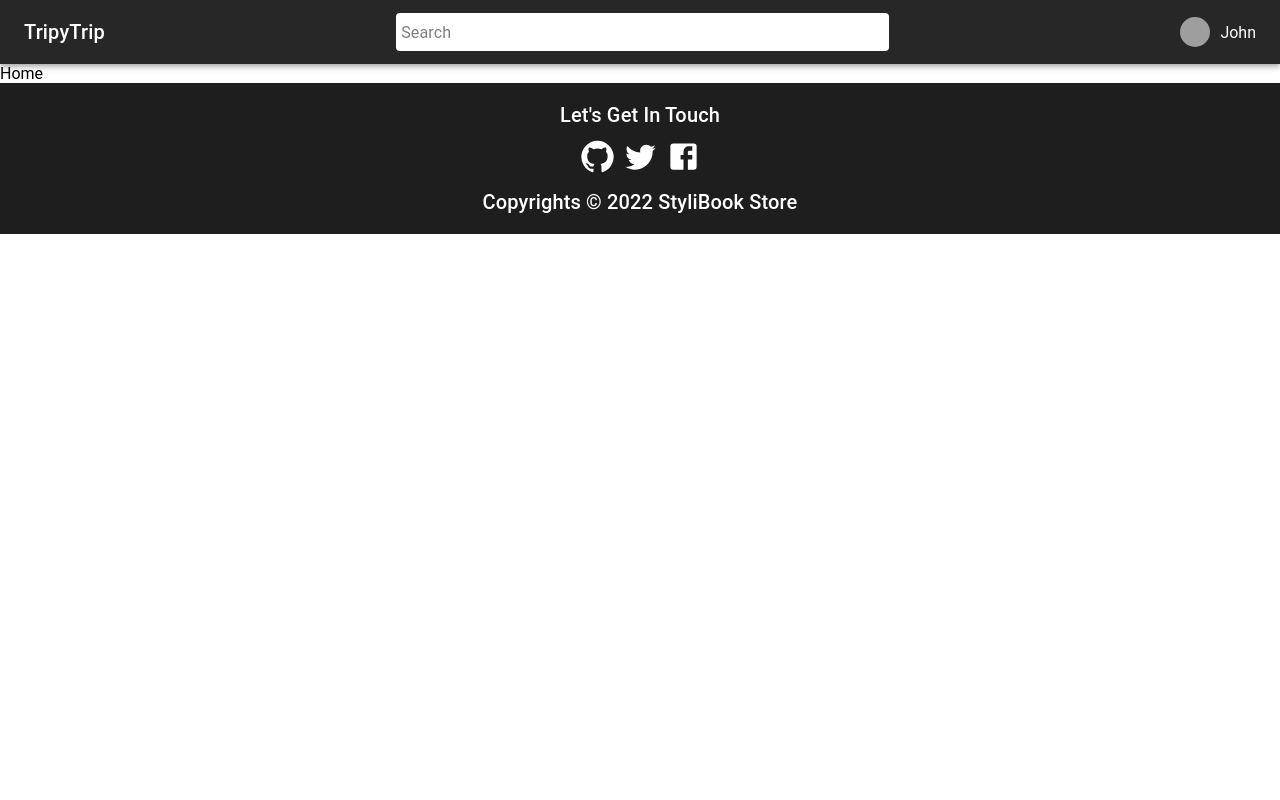
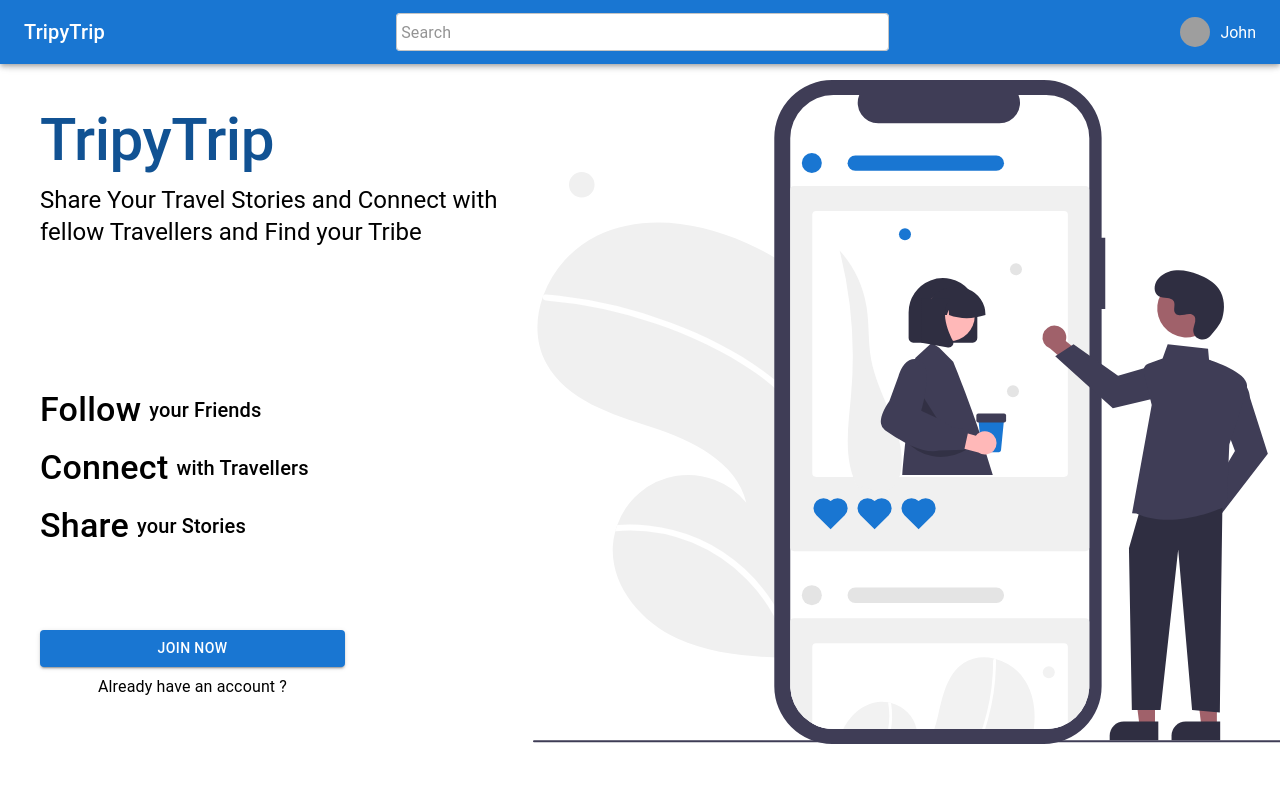
Before and after one commit to Ash-D23/social-media-app, a React (Create React App) app: page / in a window 1280 px wide. Shown: the top 800 px of the page. Built offline with nearby package versions, Linux system fonts and the light colour scheme; grey boxes are pictures that could not be loaded; the HTML template or start-up script is replaced by a standard one.

Commit message:
feat: added Home Page

```diff
--- a/src/App.js
+++ b/src/App.js
@@ -8,7 +8,7 @@ import { getDesignTokens } from "./Utilities/theme";
 import { useState } from "react";
 
 function App() {
-  const [mode, setMode] = useState("dark");
+  const [mode, setMode] = useState("light");
   const darkTheme = createTheme(getDesignTokens(mode))
 
   return (
--- a/src/Components/Footer/styles.js
+++ b/src/Components/Footer/styles.js
@@ -1,7 +1,6 @@
 import { Box, styled } from "@mui/material";
-
 
 export const FooterContainer = styled(Box)(({ theme }) => ({
     backgroundColor: theme.palette.secondary.main,
-    backgroundImage: `linear-gradient(rgba(255, 255, 255, 0.05), rgba(255, 255, 255, 0.05))`
+    backgroundImage: 'linear-gradient(rgba(255, 255, 255, 0.05), rgba(255, 255, 255, 0.05))'
 }));
--- a/src/Pages/Home/Home.jsx
+++ b/src/Pages/Home/Home.jsx
@@ -1,8 +1,77 @@
-import React from 'react'
+import { Box, Button, Grid, Typography } from '@mui/material'
+import React from 'react';
+import {AboutContainer, StyledPara} from './styles'
 
 function Home() {
   return (
-    <div>Home</div>
+    <Box sx={{ height: { sm: 'auto', md: '94vh'}}}>
+      <Grid container sx={{height: '100%'}}>
+        <Grid item sm={12} md={5}>
+          <AboutContainer>
+            <Box p={3} sx={{ height: '40%'}}>
+              <Typography mt={2} sx={{fontWeight: 500}} variant="h2" color="secondary.dark">
+                TripyTrip
+              </Typography>
+              <Typography mt={1} variant="h5">
+                Share Your Travel Stories and Connect with fellow Travellers and Find your Tribe
+              </Typography>
+            </Box>
+            <Box p={3} sx={{ height: '30%'}}>
+              <StyledPara>
+                <Typography mr={1} sx={{ fontWeight: 500}} variant="h4" >
+                  Follow
+                </Typography>
+                <Typography variant="h6" >
+                  your Friends
+                </Typography>
+              </StyledPara>
+              <StyledPara>
+                <Typography mr={1} sx={{ fontWeight: 500}} variant="h4" >
+                  Connect
+                </Typography>
+                <Typography variant="h6" >
+                  with Travellers
+                </Typography>
+              </StyledPara>
+              <StyledPara>
+                <Typography mr={1} sx={{ fontWeight: 500}} variant="h4" >
+                  Share
+                </Typography>
+                <Typography variant="h6" >
+                  your Stories
+                </Typography>
+              </StyledPara>
+            </Box>
+            <Box p={3} sx={{ height: '30%'}}>
+              <Box sx={{
+                width: {
+                xs: '100%',
+                sm: '65%'
+                },
+                marginTop: '1rem'
+              }}>
+                <Button sx={{width: '100%'}} variant="contained">Join Now</Button>
+                <Typography m={1} align="center">
+                  Already have an account ?
+                </Typography>
+              </Box>
+            </Box>
+          </AboutContainer>
+        </Grid>
+        <Grid item sm={12} md={7}>
+          <Box pt={2} sx={{
+              overflow: 'hidden',
+              width: '100%',
+              display: {
+                md: "block",
+                xs: 'none'
+              }
+          }}>
+              <img src="./Images/social.svg" alt="social" />
+          </Box>
+        </Grid>
+      </Grid>
+    </Box>
   )
 }
 
--- /dev/null
+++ b/src/Pages/Home/styles.js
@@ -0,0 +1,19 @@
+import { Box, styled } from "@mui/material";
+
+export const AboutContainer = styled(Box)(({ theme }) => ({
+    display: 'flex',
+    flexDirection: 'column',
+    height: '100%',
+    [theme.breakpoints.up("xs")]: {
+        marginLeft: "0",
+      },
+    [theme.breakpoints.up("sm")]: {
+        marginLeft: "1rem",
+    }
+}));
+
+export const StyledPara = styled(Box)({
+  display: "flex",
+  alignItems: "center",
+  marginBottom: '1rem'
+})
```
Also changed, not shown: public/Images/social.svg (added).
